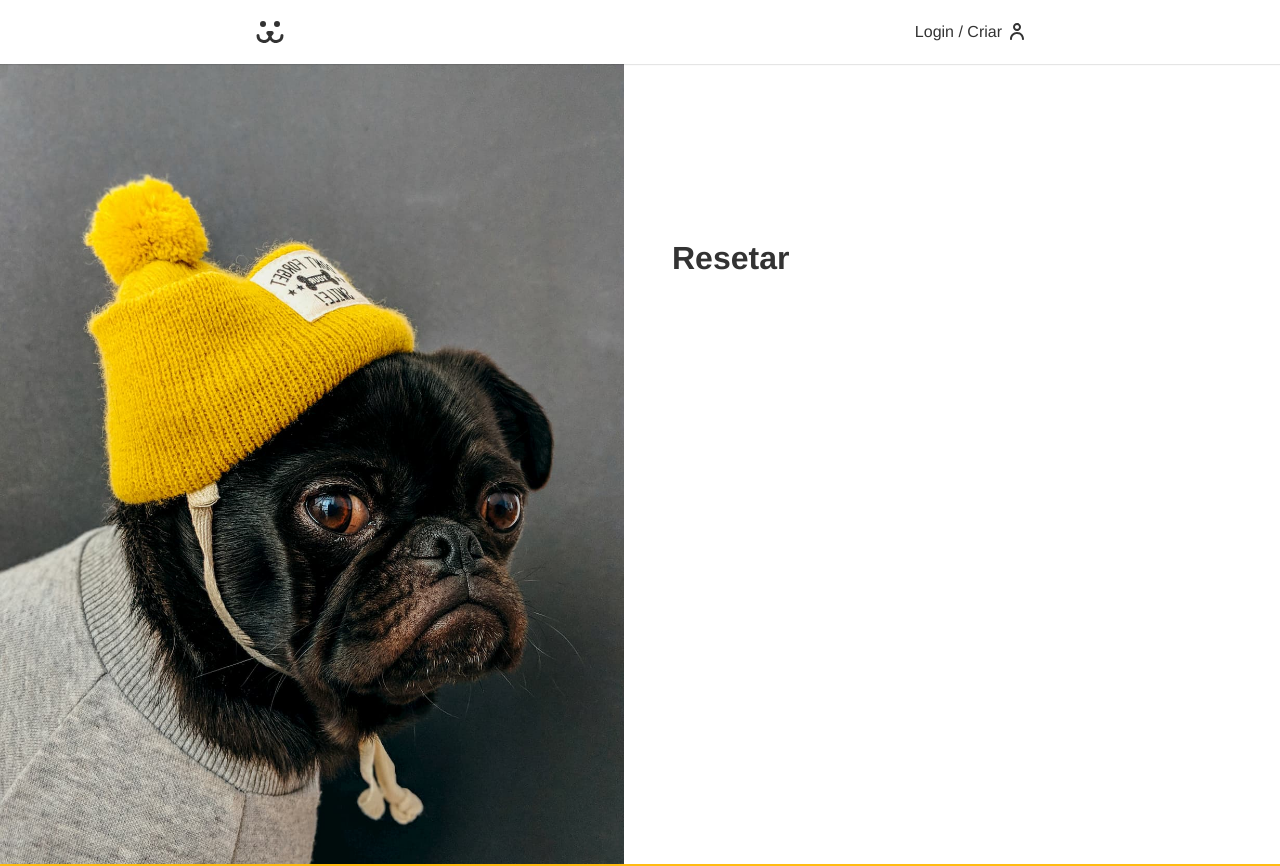
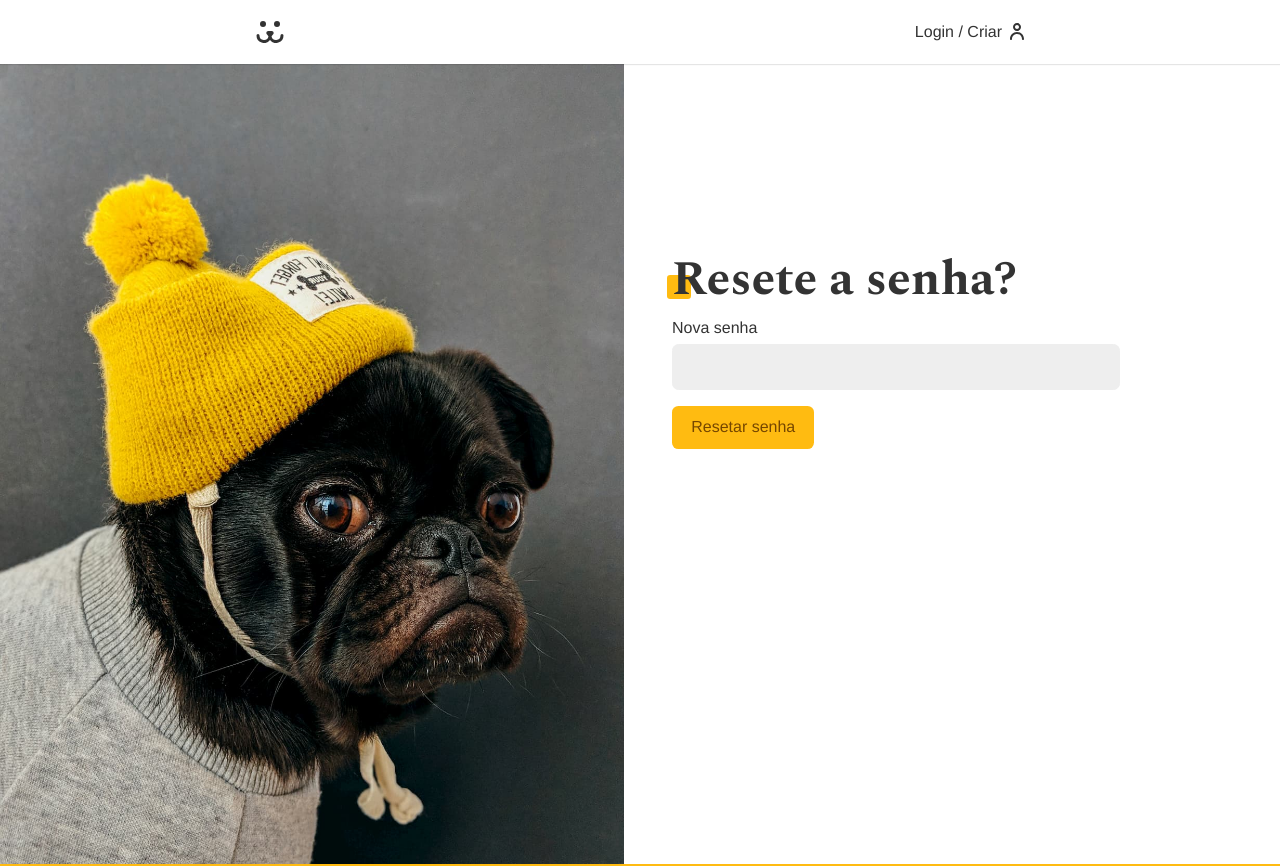
Before and after one commit to FabinhoFlauzino/dogs-next, a Next.js app: page /login/resetar in a window 1280 px wide. Shown: the top 866 px of the page. Built offline with nearby package versions, Linux system fonts and the light colour scheme.

Commit message:
Criando layouts e funcinalidade de resetar password

```diff
--- /dev/null
+++ b/src/actions/passorwd-reset.ts
@@ -0,0 +1,26 @@
+import { PASSWORD_RESET } from "@/functions/api"
+import apiError from "@/functions/api-error"
+import { redirect } from "next/navigation"
+
+export default async function passwordReset(state: {}, formData: FormData) {
+  const login = formData.get('login') as string | null
+  const key = formData.get('key') as string | null
+  const password = formData.get('password') as string | null
+
+  try {
+    if (!login || !key || !password) throw new Error("Preencha os dados.")
+
+    const { url } = PASSWORD_RESET()
+    const response = await fetch(url, {
+      method: 'POST',
+      body: formData
+    })
+
+    if(!response.ok) throw new Error("Não autorizado")
+
+  } catch (error: unknown) {
+    return apiError(error)
+  }
+
+  redirect('/login')
+}
--- a/src/app/login/resetar/page.tsx
+++ b/src/app/login/resetar/page.tsx
@@ -1,3 +1,4 @@
+import LoginResetarForm from "@/components/login/login-resetar-form"
 import { Metadata } from "next"
 
 export const metadata: Metadata = {
@@ -5,10 +6,18 @@
   description: "Resete a sua senha."
 }
 
-export default async function ResetarPage() {
+type ResetarSearchParams = {
+  searchParams: {
+    key: string,
+    login: string
+  }
+}
+
+export default async function ResetarPage({ searchParams }: ResetarSearchParams) {
   return (
-    <main>
-      <h1>Resetar</h1>
-    </main>
+    <div className="animeLeft">
+      <h1 className="title">Resete a senha?</h1>
+      <LoginResetarForm keyToken={searchParams.key} login={searchParams.login} />
+    </div>
   )
 }
--- /dev/null
+++ b/src/components/login/login-resetar-form.tsx
@@ -0,0 +1,57 @@
+"use client"
+
+import { useFormState, useFormStatus } from "react-dom";
+import Button from "@/components/forms/button";
+import Input from "@/components/forms/input";
+import ErrorMessage from "../helper/error-message";
+import { useEffect, useState } from "react";
+import styles from "@/components/login/login-form.module.css"
+import passwordReset from "@/actions/passorwd-reset";
+
+function FormButton() {
+  const { pending } = useFormStatus()
+
+  return (
+    <>
+      {pending && (
+        <Button disabled={pending}>Resetando...</Button>
+      )}
+
+      {!pending && (
+        <Button>Resetar senha</Button>
+      )}
+    </>
+  )
+
+}
+
+export default function LoginResetarSenha({
+  keyToken,
+  login
+} : {
+  keyToken: string
+  login: string
+}) {
+  const [url, setUrl] = useState('')
+  const [state, action] = useFormState(passwordReset, {
+    ok: false,
+    error: '',
+    data: null
+  })
+
+  useEffect(() => {
+    setUrl(
+      window.location.href.replace('perdeu', 'resetar')
+    )
+  }, [])
+
+  return (
+    <form action={action} className={styles.form}>
+      <Input label="Nova senha" name="password" type="password" />
+      <input type="hidden" name="login" value={login} />
+      <input type="hidden" name="key" value={keyToken} />
+      <ErrorMessage error={state.error} />
+      <FormButton />
+    </form>
+  )
+}
--- a/src/functions/api.ts
+++ b/src/functions/api.ts
@@ -102,16 +102,9 @@
   };
 }
 
-export function PASSWORD_RESET(body) {
+export function PASSWORD_RESET() {
   return {
-    url: API_URL + '/api/password/reset',
-    options: {
-      method: 'POST',
-      headers: {
-        'Content-Type': 'application/json',
-      },
-      body: JSON.stringify(body),
-    },
+    url: API_URL + '/api/password/reset'
   };
 }
 
```
